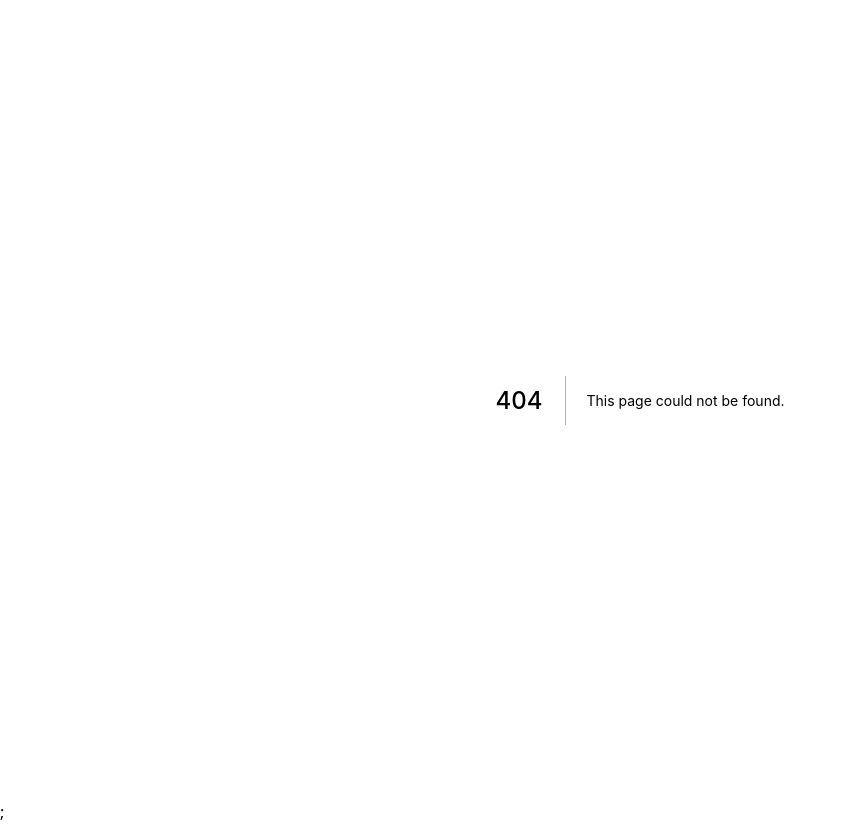
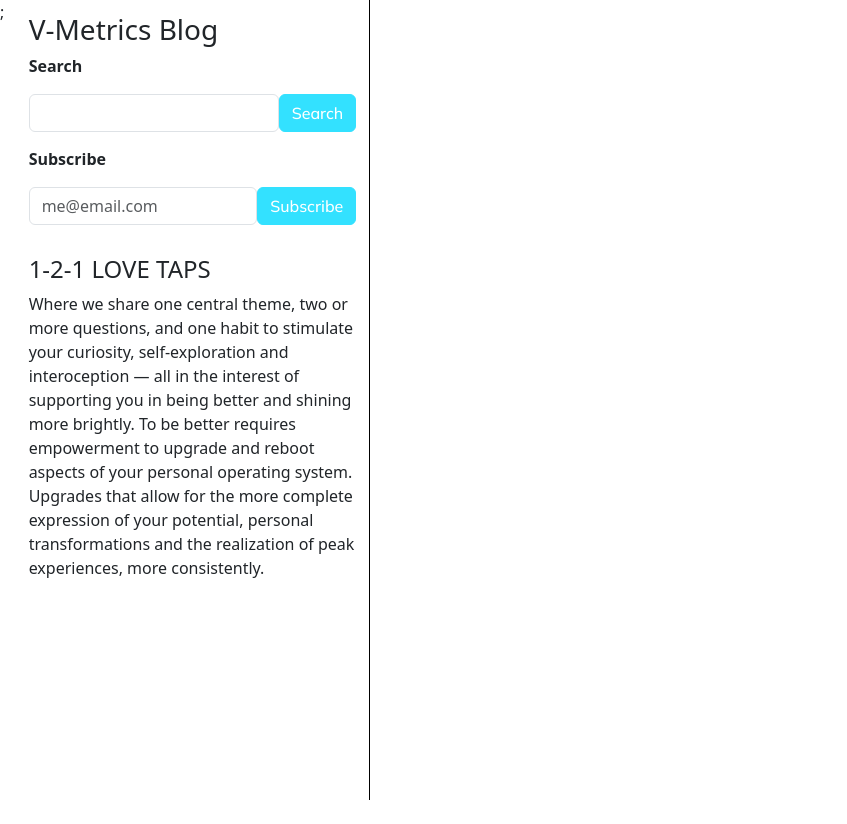
Before and after one commit to Rezahojjati/blog, a Next.js app: page /search in a window 1280 px wide. Before the commit this address had no page. Shown: the whole page, without its empty margins (0-847 px from the left). After the commit the page ends 800 px from the top, so only its background shows below. Built offline with nearby package versions, Linux system fonts and the light colour scheme.

Commit message:
search bar

```diff
--- a/components/Home/HomeComponents/SearchBar.tsx
+++ b/components/Home/HomeComponents/SearchBar.tsx
@@ -1,18 +1,72 @@
-import React from "react";
+import { useRouter } from "next/router";
+import React, { useEffect, useState } from "react";
+import { PostProps } from "../../../models/models";
 import styles from "../../../styles/Home.module.css";
 
-export default function SearchBar() {
+type SearchBArProps = {
+  blogs: PostProps[];
+};
+
+export default function SearchBar(props: SearchBArProps) {
+  const [blogs, setBlogs] = useState<null | PostProps[]>(null);
+  const [search, setSearch] = useState<null | string>(null);
+  const [searchResult, setSearchResult] = useState<[] | PostProps[]>([]);
+  const router = useRouter();
+
+  useEffect(() => {
+    setBlogs(props.blogs);
+  }, [props.blogs]);
+
+  const handleSearch = () => {
+    const result: any = [];
+    const indexesAdded: number[] = [];
+    if (search) {
+      blogs?.forEach((blog, index) => {
+        if (
+          blog.title.toLowerCase().includes(search.toLocaleLowerCase()) &&
+          !indexesAdded.includes(index)
+        ) {
+          result.push(blog);
+          indexesAdded.push(index);
+        }
+        blog.body.content.forEach((para) => {
+          para.content.forEach((p: any) => {
+            if (p.value.includes(search) && !indexesAdded.includes(index)) {
+              result.push(blog);
+              indexesAdded.push(index);
+            }
+          });
+        });
+      });
+    }
+    if (result.length > 0) {
+      setSearchResult(result);
+    }
+    router.push({
+      pathname: "/search",
+      query: { search: search, result: JSON.stringify(result) },
+    });
+  };
+
   return (
     <div>
       <p className={styles.searchTitle}>Search</p>
       <div className={styles.searchDiv}>
-        <input className="form-control" />
+        <input
+          className="form-control"
+          onChange={(e) => {
+            setSearch(e.target.value);
+          }}
+        />
         <button
           className="btn btn-primary"
           style={{
             backgroundColor: "#33e1ff",
             borderColor: "#33e1ff",
             fontFamily: "Mulish , sans-serif",
+          }}
+          onClick={(e) => {
+            handleSearch();
           }}
         >
           Search
--- a/components/Home/HomeComponents/SubscribeBar.tsx
+++ b/components/Home/HomeComponents/SubscribeBar.tsx
@@ -1,12 +1,41 @@
-import React from "react";
+import React, { useState } from "react";
 import styles from "../../../styles/Home.module.css";
+import axios from "axios";
 
 export default function SubscribeBar() {
+  const [email, setEmail] = useState<string | null>(null);
+
+  const handleSunscribe = () => {
+    if (email !== null) {
+      if (/^\w+([\.-]?\w+)*@\w+([\.-]?\w+)*(\.\w{2,3})+$/.test(email)) {
+        axios
+          .post(
+            "https://workflowapi.onetechnology.com/api/workflowexecsync/7a2399e3-dbfa-4fe6-8297-2516bb9a7974",
+            [
+              {
+                Name: "email",
+                Value: email,
+              },
+            ]
+          )
+          .then((response) => {
+            console.log(response);
+          });
+      }
+    }
+  };
+
   return (
     <div style={{ marginTop: "15px" }}>
       <p className={styles.searchTitle}>Subscribe</p>
       <div className={styles.searchDiv}>
-        <input placeholder="me@email.com" className="form-control" />
+        <input
+          placeholder="me@email.com"
+          className="form-control"
+          onChange={(e) => {
+            setEmail(e.target.value);
+          }}
+        />
         <button
           className="btn btn-warning"
           style={{
@@ -15,6 +44,9 @@ export default function SubscribeBar() {
             color: "white",
             fontFamily: "Mulish , sans-serif",
           }}
+          onClick={() => {
+            handleSunscribe();
+          }}
         >
           Subscribe
         </button>
--- a/components/Home/LeftBar.tsx
+++ b/components/Home/LeftBar.tsx
@@ -1,15 +1,20 @@
 import React from "react";
+import { PostProps } from "../../models/models";
 import styles from "../../styles/Home.module.css";
 import LeftLinks from "./HomeComponents/LeftLinks";
 import SearchBar from "./HomeComponents/SearchBar";
 import SubscribeBar from "./HomeComponents/SubscribeBar";
 
-export default function LeftBar() {
+type LeftBarProps = {
+  blogs: PostProps[];
+};
+
+export default function LeftBar(props: LeftBarProps) {
   return (
     <div className={styles.homeLeftDiv}>
       <div>
         <h3>V-Metrics Blog</h3>
-        <SearchBar />
+        <SearchBar blogs={props.blogs} />
         <SubscribeBar />
         <LeftLinks />
       </div>
--- a/components/Home/RightBar.tsx
+++ b/components/Home/RightBar.tsx
@@ -8,10 +8,6 @@ type RightBArProps = {
 };
 
 export default function RightBar(props: RightBArProps) {
-  useEffect(() => {
-    console.log(props.blogs);
-  }, [props]);
-
   const mapped = props.blogs.map((blog, index) => {
     return <BlogPost key={blog.title} {...blog} />;
   });
--- a/components/blogPreview.tsx
+++ b/components/blogPreview.tsx
@@ -3,6 +3,7 @@ import { PostProps } from "../models/models";
 import Container from "./container";
 import ContentfulImage from "./contentfulImage";
 import Heading from "./heading";
+import styles from "../styles/Home.module.css";
 
 export default function BlogPreview(props: PostProps) {
   // @ts-ignore
@@ -12,14 +13,15 @@ export default function BlogPreview(props: PostProps) {
     : firstParagraph + "... ";
 
   return (
-    <Container>
-      <Heading heading={props.title} />
-
-      {props.image! && <ContentfulImage {...props.image} />}
-      <p>
-        <span data-testid="blog-preview-paragraph">{preview}</span>
-        <Link href={`/posts/${props.slug}`}>Read</Link>
-      </p>
-    </Container>
+    <div>
+      <article className={styles.main}>
+        <h1 className={styles.blogTitle}>{props.title}</h1>
+        {props.image! && <ContentfulImage {...props.image} />}
+        <p>
+          <span data-testid="blog-preview-paragraph">{preview}</span>
+          <Link href={`/posts/${props.slug}`}>Read</Link>
+        </p>
+      </article>
+    </div>
   );
 }
--- a/package.json
+++ b/package.json
@@ -11,6 +11,7 @@
   },
   "dependencies": {
     "@contentful/rich-text-react-renderer": "^15.12.1",
+    "axios": "^1.3.2",
     "bootstrap": "5.1.0",
     "bootstrap-icons": "^1.10.3",
     "classnames": "^2.3.1",
--- a/pages/index.tsx
+++ b/pages/index.tsx
@@ -17,7 +17,7 @@ export default function Home({
         description="V-Metrics"
         linkUrl=""
       ></Header>
-      <LeftBar />
+      <LeftBar blogs={blogs} />
       <RightBar blogs={blogs} />
     </div>
   );
--- /dev/null
+++ b/pages/search/index.tsx
@@ -0,0 +1,45 @@
+import React, { useEffect, useState } from "react";
+import { useRouter } from "next/router";
+import { PostProps } from "../../models/models";
+import BlogPreview from "../../components/blogPreview";
+import Header from "../../components/header";
+import LeftBar from "../../components/Home/LeftBar";
+import styles from "../../styles/Home.module.css";
+
+function SearchHome() {
+  const [search, setSearch] = useState<any>("");
+  const [results, setResults] = useState<[] | PostProps[]>([]);
+  const router = useRouter();
+
+  useEffect(() => {
+    if (router.query.result) {
+      const queryResults = JSON.parse(router.query.result as unknown as string);
+      if (queryResults.length > 0) {
+        setResults(queryResults);
+      }
+    }
+    setSearch(router.query.search);
+  }, [router.query]);
+
+  return (
+    <div className={styles.container}>
+      <Header
+        title="V-Metrics Blog"
+        description="V-Metrics"
+        linkUrl=""
+      ></Header>
+      <LeftBar blogs={results} />
+      <div className={styles.homeRightDiv}>
+        {results.map((blog, index) => {
+          return (
+            <div key={index}>
+              <BlogPreview {...blog} />
+            </div>
+          );
+        })}
+      </div>
+    </div>
+  );
+}
+
+export default SearchHome;
```
Also changed, not shown: pages/posts/[slug].tsx (+2 -15 lines), 1 other file (tests, documents, lock files or other folders).
